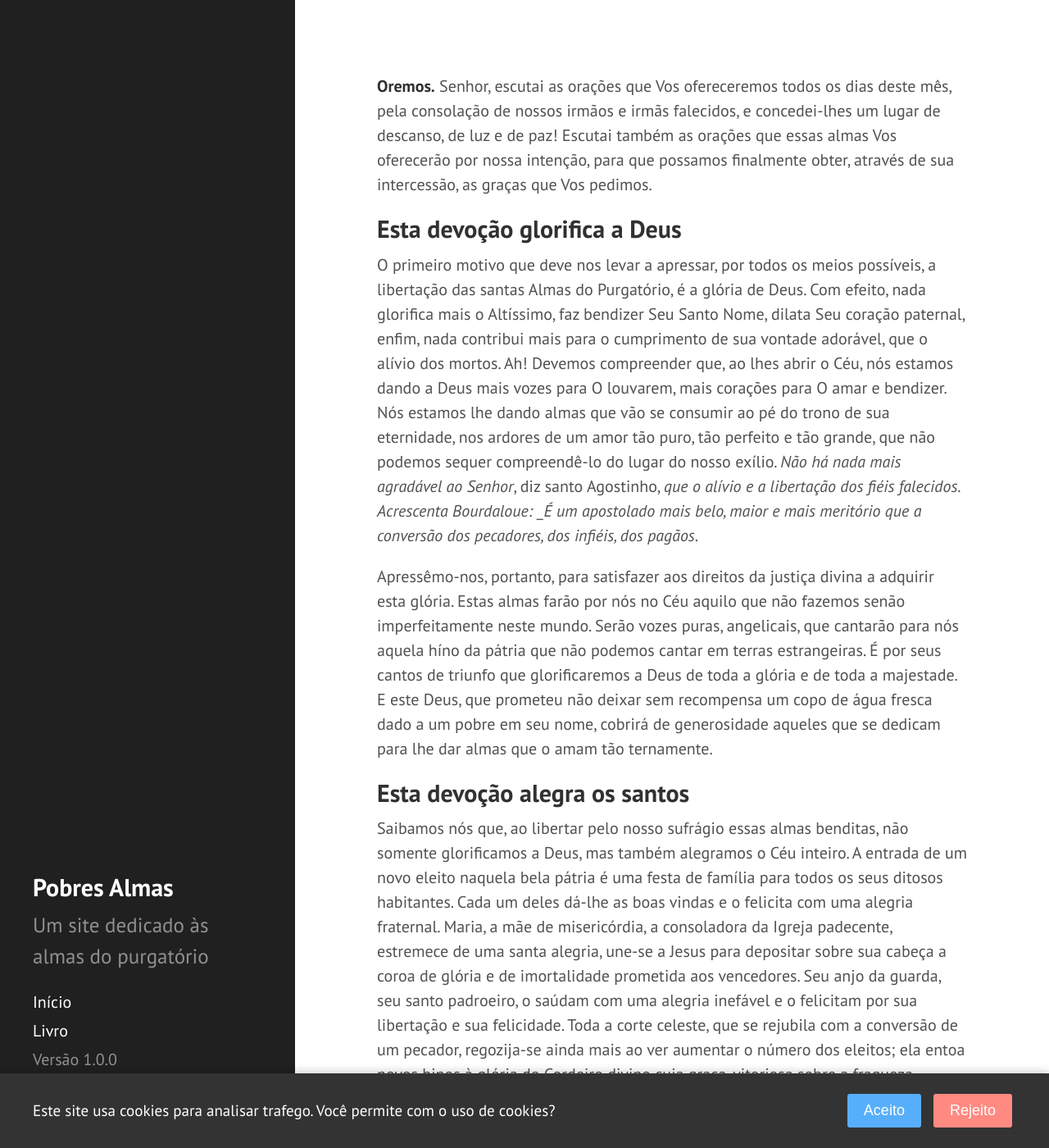
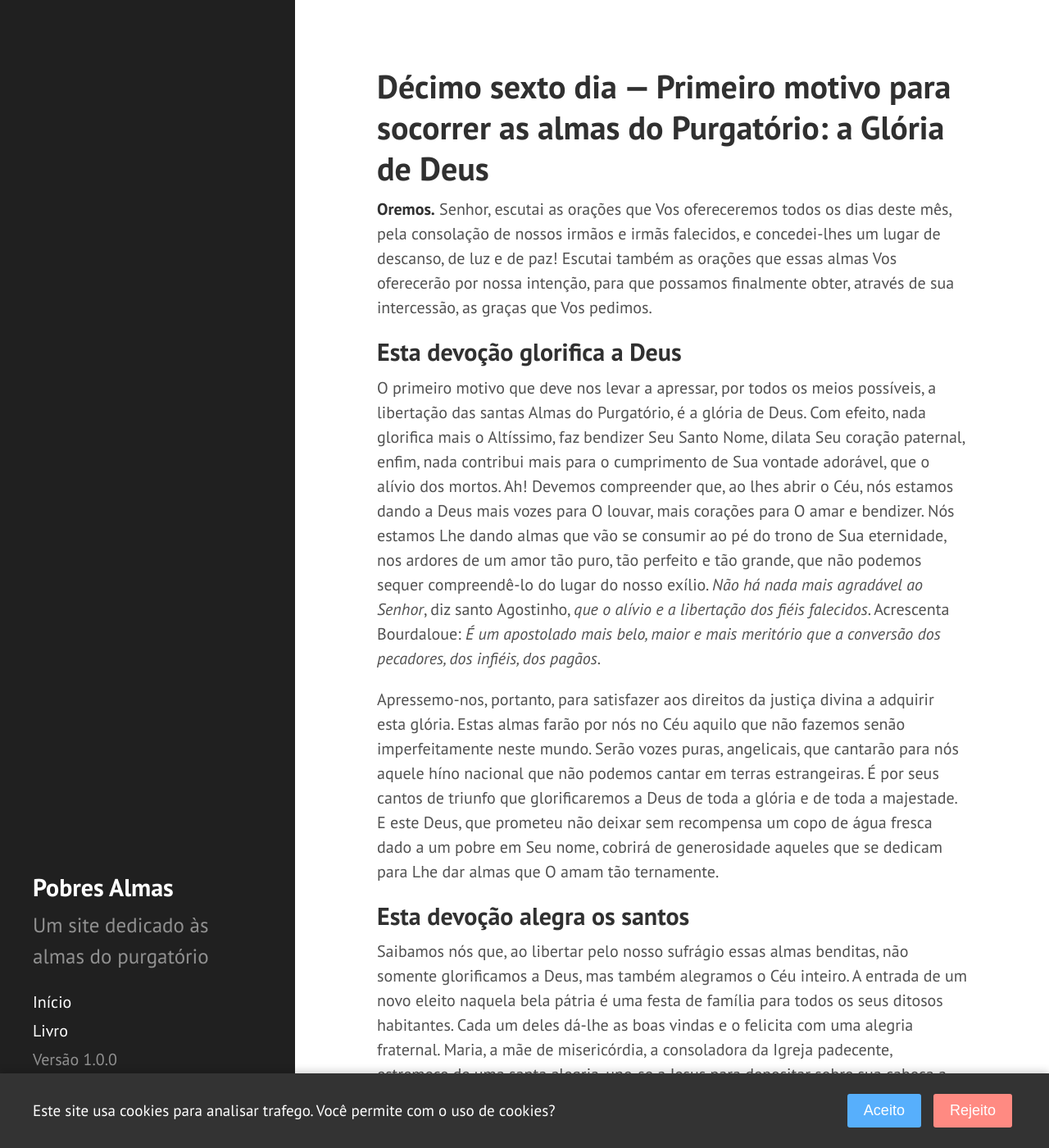
Before and after one commit to daniel-ufabc/poor-souls, a Jekyll site: the page built from _book/dia16.md, in a window 1280 px wide and 1400 px high. Shown: the whole window at 82% size. Built offline with Jekyll 4.4.1, drawn with Linux system fonts in a browser that asks for light colours; some of the changed text lies outside the part shown.

Commit message:
add dia16.md

```diff
--- a/_book/dia16.md
+++ b/_book/dia16.md
@@ -1,6 +1,6 @@
 ---
 layout: page
-title: Décimo sexto dia &mdash; Primeiro motivo para socorrer as almas do Purgatório: a Glória de Deus
+title: "Décimo sexto dia &mdash; Primeiro motivo para socorrer as almas do Purgatório: a Glória de Deus"
 display: Décimo sexto dia
 order: "16"
 ---
@@ -12,9 +12,9 @@
 
 ## Esta devoção glorifica a Deus
 
-O primeiro motivo que deve nos levar a apressar, por todos os meios possíveis, a libertação das santas Almas do Purgatório, é a glória de Deus. Com efeito, nada glorifica mais o Altíssimo, faz bendizer Seu Santo Nome, dilata Seu coração paternal, enfim, nada contribui mais para o cumprimento de sua vontade adorável, que o alívio dos mortos. Ah! Devemos compreender que, ao lhes abrir o Céu, nós estamos dando a Deus mais vozes para O louvarem, mais corações para O amar e bendizer. Nós estamos lhe dando almas que vão se consumir ao pé do trono de sua eternidade, nos ardores de um amor tão puro, tão perfeito e tão grande, que não podemos sequer compreendê-lo do lugar do nosso exílio. _Não há nada mais agradável ao Senhor_, diz santo Agostinho, _que o alívio e a libertação dos fiéis falecidos. Acrescenta Bourdaloue: _É um apostolado mais belo, maior e mais meritório que a conversão dos pecadores, dos infiéis, dos pagãos_.
+O primeiro motivo que deve nos levar a apressar, por todos os meios possíveis, a libertação das santas Almas do Purgatório, é a glória de Deus. Com efeito, nada glorifica mais o Altíssimo, faz bendizer Seu Santo Nome, dilata Seu coração paternal, enfim, nada contribui mais para o cumprimento de Sua vontade adorável, que o alívio dos mortos. Ah! Devemos compreender que, ao lhes abrir o Céu, nós estamos dando a Deus mais vozes para O louvar, mais corações para O amar e bendizer. Nós estamos Lhe dando almas que vão se consumir ao pé do trono de Sua eternidade, nos ardores de um amor tão puro, tão perfeito e tão grande, que não podemos sequer compreendê-lo do lugar do nosso exílio. _Não há nada mais agradável ao Senhor_, diz santo Agostinho, _que o alívio e a libertação dos fiéis falecidos_. Acrescenta Bourdaloue: _É um apostolado mais belo, maior e mais meritório que a conversão dos pecadores, dos infiéis, dos pagãos_.
 
-Apressêmo-nos, portanto, para satisfazer aos direitos da justiça divina a adquirir esta glória. Estas almas farão por nós no Céu aquilo que não fazemos senão imperfeitamente neste mundo. Serão vozes puras, angelicais, que cantarão para nós aquela híno da pátria que não podemos cantar em terras estrangeiras. É por seus cantos de triunfo que glorificaremos a Deus de toda a glória e de toda a majestade. E este Deus, que prometeu não deixar sem recompensa um copo de água fresca dado a um pobre em seu nome, cobrirá de generosidade aqueles que se dedicam para lhe dar almas que o amam tão ternamente.
+Apressemo-nos, portanto, para satisfazer aos direitos da justiça divina a adquirir esta glória. Estas almas farão por nós no Céu aquilo que não fazemos senão imperfeitamente neste mundo. Serão vozes puras, angelicais, que cantarão para nós aquele híno nacional que não podemos cantar em terras estrangeiras. É por seus cantos de triunfo que glorificaremos a Deus de toda a glória e de toda a majestade. E este Deus, que prometeu não deixar sem recompensa um copo de água fresca dado a um pobre em Seu nome, cobrirá de generosidade aqueles que se dedicam para Lhe dar almas que O amam tão ternamente.
 
 
 ## Esta devoção alegra os santos
@@ -25,3 +25,13 @@
 
 
 ## Exemplo
+
+É contado no Livro de Daniel que o rei da Pérsia, Dario, fez uma lei cuja violador incorreria na pena de ser exposto aos leões e por eles ser devorado. O profeta Daniel, adorador do verdadeiro Deus, não podendo se submeter a essa lei pagã, foi acusado de violador da vontade real. O rei amava Daniel, e ficou desolado ao saber que ele era acusado de um crime que o condenaria à cova dos leões. Mas, para não se colocar em oposição à lei que acabara de promulgar, ele consentiu que o profeta fosse precipitado nessa espantosa cova. O rei, ao deixá-lo partir, disse-lhe: _Daniel, servo de Deus, vai tranquilo; o que eu não posso fazer, eu, sem ferir minha justiça, tenho confiança que o Deus que tu adoras, o fará, e ele te libertará em sua misericórdia_.
+
+Com efeito, Deus velou milagrosamente sobre Daniel. Ele fechou primeiro a boca dos leões que, ao invés de serem seus carrascos, tinham se tornado seus guardiães. Em seguida, ele enviou seu anjo para lhe levar comida. Eis a imagem do que acontece às almas do Purgatório. Deus, ao vê-las manchadas de pecado, endividadas para com sua justiça, não pode admiti-las em seu reino, ele é obrigado a enviá-las à prisão da expiação, e lhes diz: "Ide, ide com confiança, pois o que eu não posso fazer, por causa de minha justiça, um outro Deus o fará, um Deus que eu mesmo constituí sobre vós e para vós, e que será o ministro de minhas misericórdias." – Qual é este Deus? Sois vós, alma cristã. Vós sois constituída o Deus do Purgatório, como Moisés foi constituído o Deus do Egito. A vós cabe aliviar, libertar essas pobres prisioneiras; a vós cabe levar-lhes o alimento espiritual que elas aguardam com impaciência. Que nobre e santa missão!
+
+
+**Oremos.** Ó Deus infinitamente bom e infinitamente amável, esquecei-Vos, eu Vos suplico, os direitos de Vossa justiça para Vos lembrardes apenas dos direitos de vossa misericórdia. Exercei-a em toda sua extensão sobre essas Almas que vos são tão caras. Abri-lhes vosso seio paternal e permiti-lhes enfim de vos glorificar no Céu por suas ações de graça e seus eternos louvores. Doce Maria, santos e santas do Céu, intercedei por elas. Ó Jesus, sede-lhes propício! mostrai-lhes vossa face na Jerusalém celeste! Que elas repousem em paz!
+
+{% capture my_include2 %}{% include end-prayers.md %}{% endcapture %}
+{{ my_include2 | markdownify }}
```
